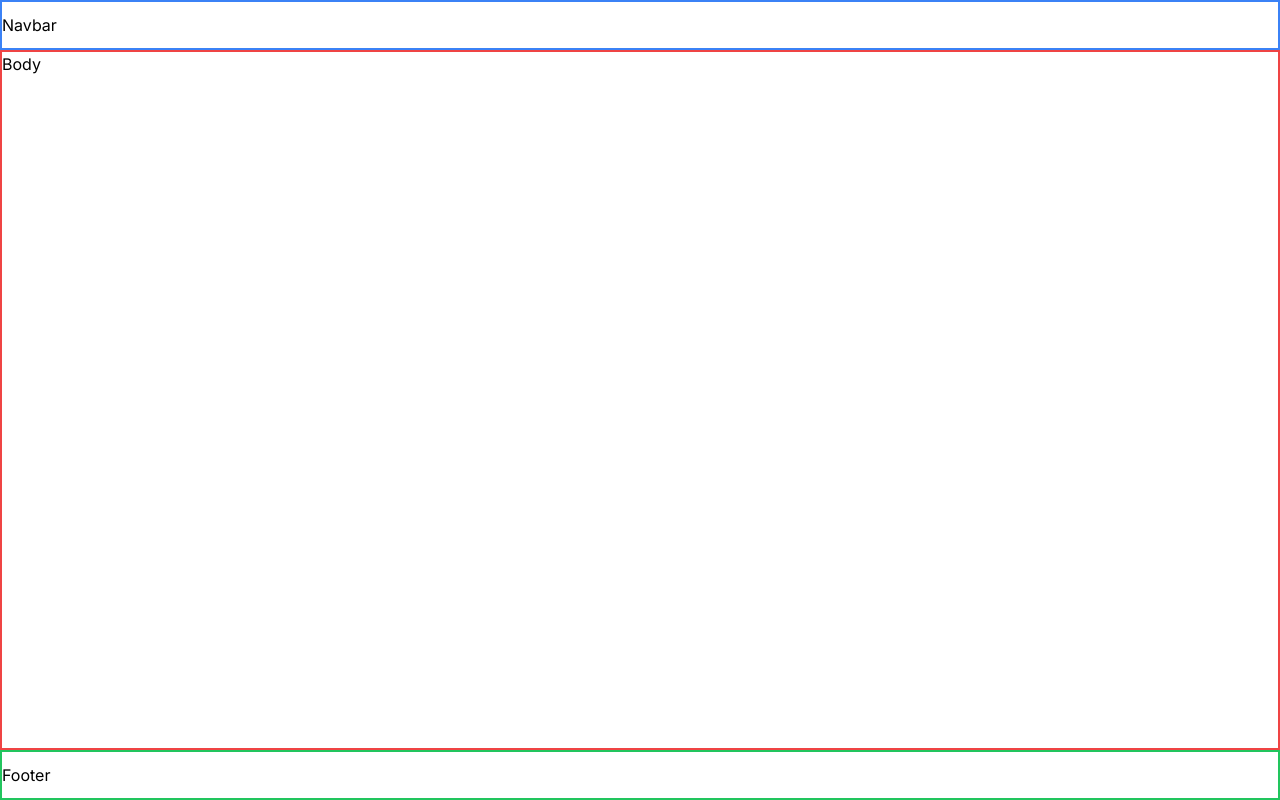
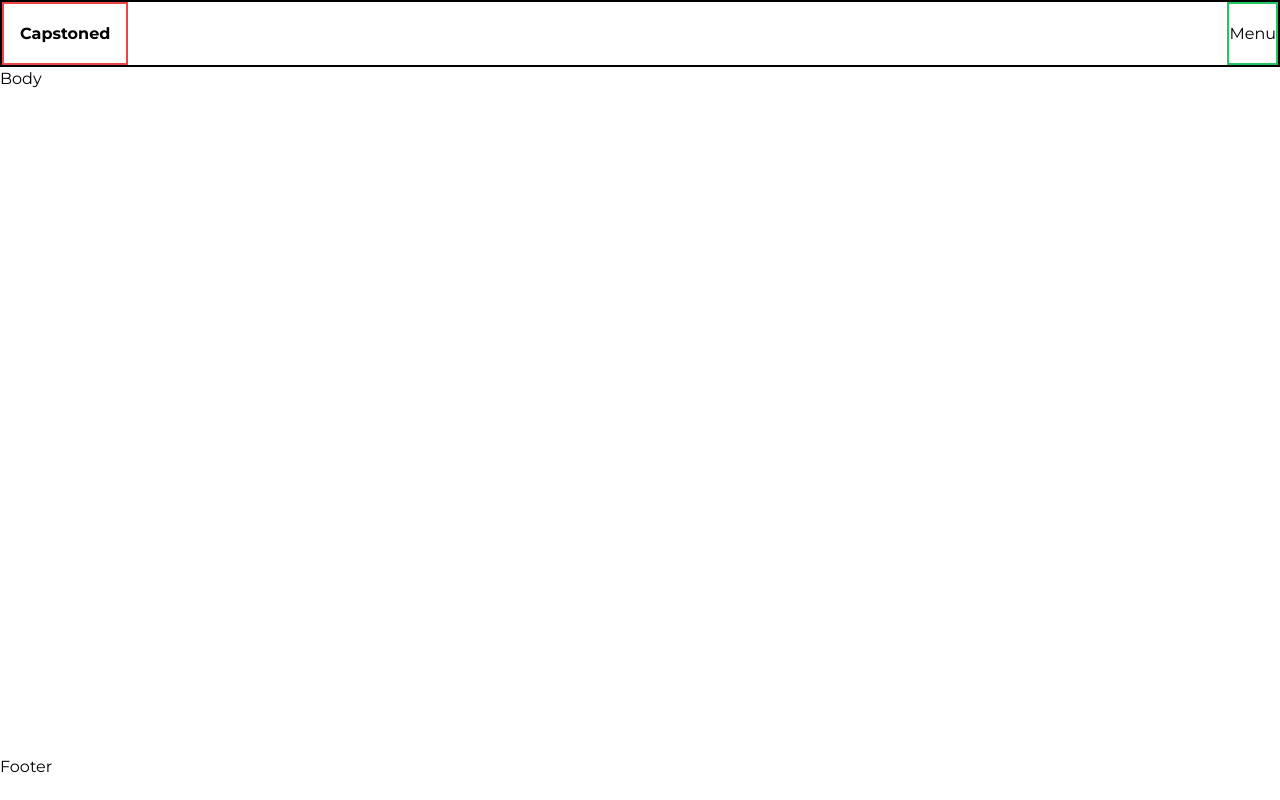
Before and after one commit to Vishal-Das-01/Final-Year-Project-Capstoned, a Next.js app: page / in a window 1280 px wide. Built offline with nearby package versions, Linux system fonts and the light colour scheme.

Commit message:
Developed the Landing Page Navbar. Added Brand component to Landing Page Navbar

```diff
--- a/src/app/(landing_page)/_components/Footer/Footer.jsx
+++ b/src/app/(landing_page)/_components/Footer/Footer.jsx
@@ -1,6 +1,6 @@
 export default function Footer(props){
 	return (
-		<div className="h-14 w-full flex items-center border-2 border-green-500">
+		<div className="h-20 w-full flex items-center ">
 			Footer
 		</div>
 	);
--- a/src/app/(landing_page)/_components/Navbar/Navbar.jsx
+++ b/src/app/(landing_page)/_components/Navbar/Navbar.jsx
@@ -1,7 +1,18 @@
+import Brand from "./_components/Brand/Brand.jsx";
+
 export default function Navbar(props){
 	return (
-		<nav className="h-14 w-full flex items-center border-2 border-blue-500">
-			Navbar
+		<nav className="h-20 w-full flex items-center border-2 border-black">
+			<div className="left flex flex-1 h-full w-full items-center px-4 border-2 border-red-500">
+				<Brand href="/">
+					Capstoned
+				</Brand>
+			</div>
+			<div className="right flex flex-2 h-full w-full justify-end ">
+				<div className="menuItemContainer h-full flex items-center border-2 border-green-500">
+					Menu
+				</div>
+			</div>
 		</nav>
 	);
 }
--- /dev/null
+++ b/src/app/(landing_page)/_components/Navbar/_components/Brand/Brand.jsx
@@ -0,0 +1,11 @@
+import Link from "next/link";
+
+export default function Brand({children, href}){
+	return (
+		<Link href={href}>
+			<p className="font-bold">
+				{children}
+			</p>
+		</Link>
+	);
+}
--- a/src/app/(landing_page)/page.jsx
+++ b/src/app/(landing_page)/page.jsx
@@ -1,7 +1,7 @@
 export default function LandingPage(props){
 	return (
-		<div className="h-full w-full flex flex-col border-2 border-red-500">
-			<div className="">
+		<div className="h-full w-full flex flex-col ">
+			<div className="h-full w-full flex flex-col">
 				Body
 			</div>
 		</div>
--- a/src/app/layout.js
+++ b/src/app/layout.js
@@ -1,7 +1,7 @@
-import { Inter } from "next/font/google";
+import { Montserrat } from "next/font/google";
 import "./globals.css";
 
-const inter = Inter({ subsets: ["latin"] });
+const montserrat = Montserrat({ subsets: ["latin"] });
 
 export const metadata = {
   title: "Finnify",
@@ -11,7 +11,7 @@ export const metadata = {
 export default function RootLayout({ children }) {
   return (
 	<html lang="en">
-	  <body className={inter.className}>
+	  <body className={montserrat.className}>
 	  	{children}
 	  </body>
 	</html>
```
